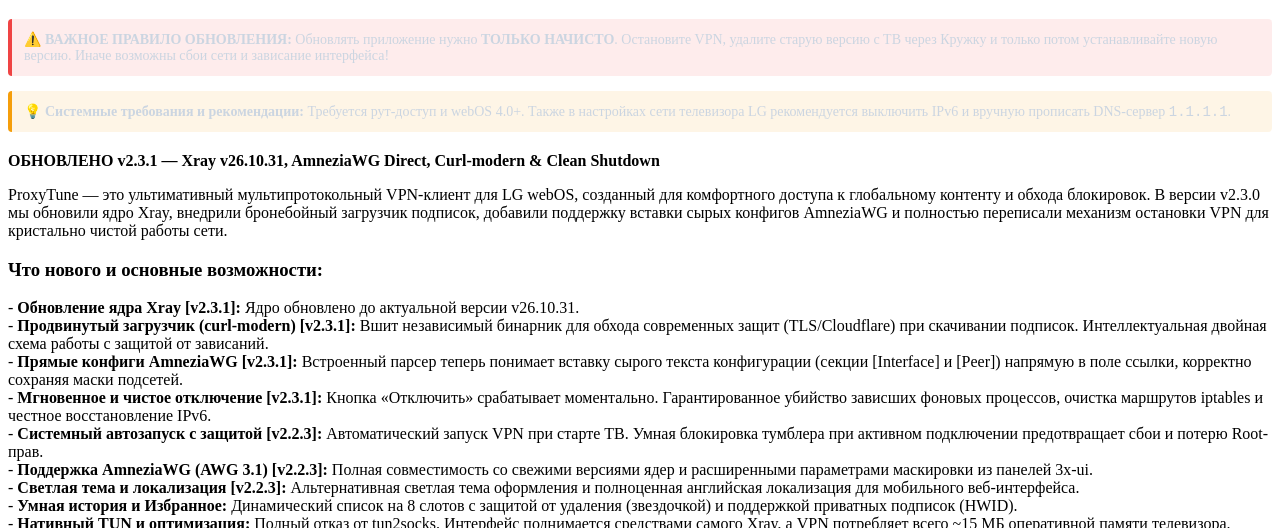
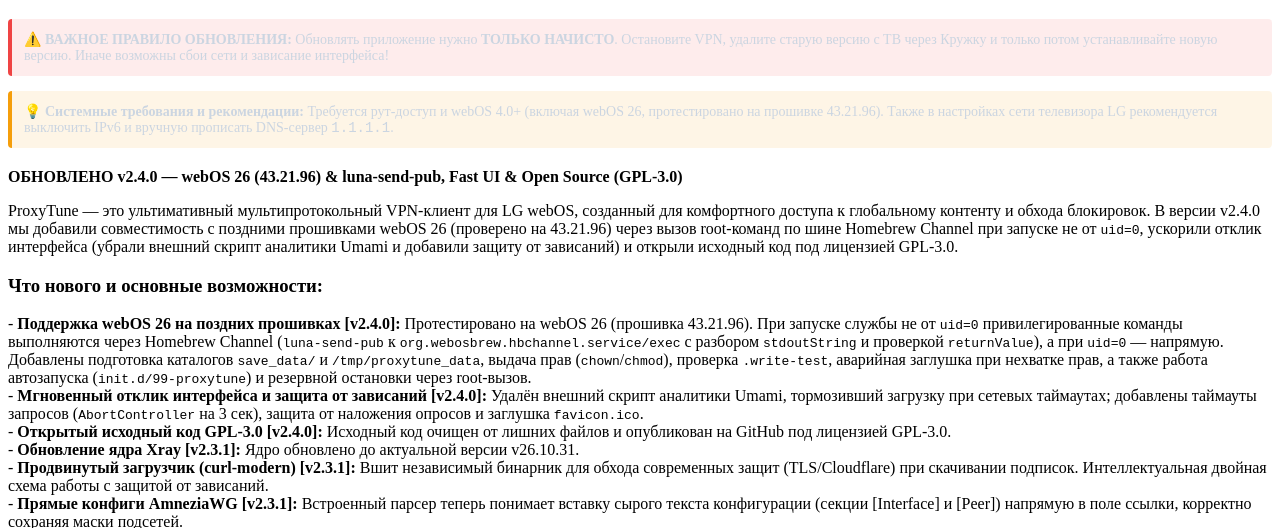
Before and after one commit to sobolevcode/sobolevcode.github.io, a plain HTML site: page description_proxytune.html in a window 1280 px wide. Shown: the part 61-589 px from the top of the page. Drawn offline with Linux system fonts and the light colour scheme.

Commit message:
Update description_proxytune.html

```diff
--- a/description_proxytune.html
+++ b/description_proxytune.html
@@ -11,15 +11,18 @@
 
     <div style="background: rgba(245, 158, 11, 0.1); border-left: 4px solid #f59e0b; padding: 12px; margin-bottom: 20px; border-radius: 4px;">
         <p style="margin: 0; font-size: 14px; color: #cbd5e1;">
-            <b>💡 Системные требования и рекомендации:</b> Требуется рут-доступ и webOS 4.0+. Также в настройках сети телевизора LG рекомендуется выключить IPv6 и вручную прописать DNS-сервер <code>1.1.1.1</code>.
+            <b>💡 Системные требования и рекомендации:</b> Требуется рут-доступ и webOS 4.0+ (включая webOS 26, протестировано на прошивке 43.21.96). Также в настройках сети телевизора LG рекомендуется выключить IPv6 и вручную прописать DNS-сервер <code>1.1.1.1</code>.
         </p>
     </div>
 
-    <p><b>ОБНОВЛЕНО v2.3.1 — Xray v26.10.31, AmneziaWG Direct, Curl-modern & Clean Shutdown</b></p>
-    <p>ProxyTune — это ультимативный мультипротокольный VPN-клиент для LG webOS, созданный для комфортного доступа к глобальному контенту и обхода блокировок. В версии v2.3.0 мы обновили ядро Xray, внедрили бронебойный загрузчик подписок, добавили поддержку вставки сырых конфигов AmneziaWG и полностью переписали механизм остановки VPN для кристально чистой работы сети.</p>
+    <p><b>ОБНОВЛЕНО v2.4.0 — webOS 26 (43.21.96) &amp; luna-send-pub, Fast UI &amp; Open Source (GPL-3.0)</b></p>
+    <p>ProxyTune — это ультимативный мультипротокольный VPN-клиент для LG webOS, созданный для комфортного доступа к глобальному контенту и обхода блокировок. В версии v2.4.0 мы добавили совместимость с поздними прошивками webOS 26 (проверено на 43.21.96) через вызов root-команд по шине Homebrew Channel при запуске не от <code>uid=0</code>, ускорили отклик интерфейса (убрали внешний скрипт аналитики Umami и добавили защиту от зависаний) и открыли исходный код под лицензией GPL-3.0.</p>
 
     <h3>Что нового и основные возможности:</h3>
     <p>
+- <b>Поддержка webOS 26 на поздних прошивках [v2.4.0]:</b> Протестировано на webOS 26 (прошивка 43.21.96). При запуске службы не от <code>uid=0</code> привилегированные команды выполняются через Homebrew Channel (<code>luna-send-pub</code> к <code>org.webosbrew.hbchannel.service/exec</code> с разбором <code>stdoutString</code> и проверкой <code>returnValue</code>), а при <code>uid=0</code> — напрямую. Добавлены подготовка каталогов <code>save_data/</code> и <code>/tmp/proxytune_data</code>, выдача прав (<code>chown</code>/<code>chmod</code>), проверка <code>.write-test</code>, аварийная заглушка при нехватке прав, а также работа автозапуска (<code>init.d/99-proxytune</code>) и резервной остановки через root-вызов.<br>
+- <b>Мгновенный отклик интерфейса и защита от зависаний [v2.4.0]:</b> Удалён внешний скрипт аналитики Umami, тормозивший загрузку при сетевых таймаутах; добавлены таймауты запросов (<code>AbortController</code> на 3 сек), защита от наложения опросов и заглушка <code>favicon.ico</code>.<br>
+- <b>Открытый исходный код GPL-3.0 [v2.4.0]:</b> Исходный код очищен от лишних файлов и опубликован на GitHub под лицензией GPL-3.0.<br>
 - <b>Обновление ядра Xray [v2.3.1]:</b> Ядро обновлено до актуальной версии v26.10.31.<br>
 - <b>Продвинутый загрузчик (curl-modern) [v2.3.1]:</b> Вшит независимый бинарник для обхода современных защит (TLS/Cloudflare) при скачивании подписок. Интеллектуальная двойная схема работы с защитой от зависаний.<br>
 - <b>Прямые конфиги AmneziaWG [v2.3.1]:</b> Встроенный парсер теперь понимает вставку сырого текста конфигурации (секции [Interface] и [Peer]) напрямую в поле ссылки, корректно сохраняя маски подсетей.<br>
```
Lines whose indentation alone changed are shown as unchanged.
